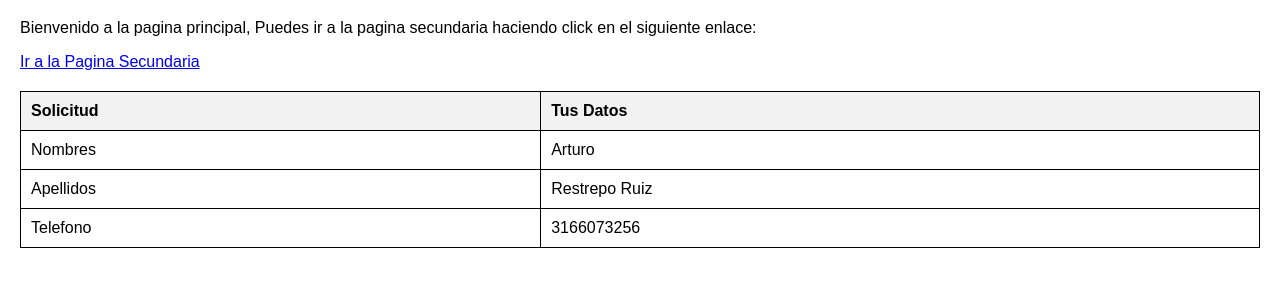
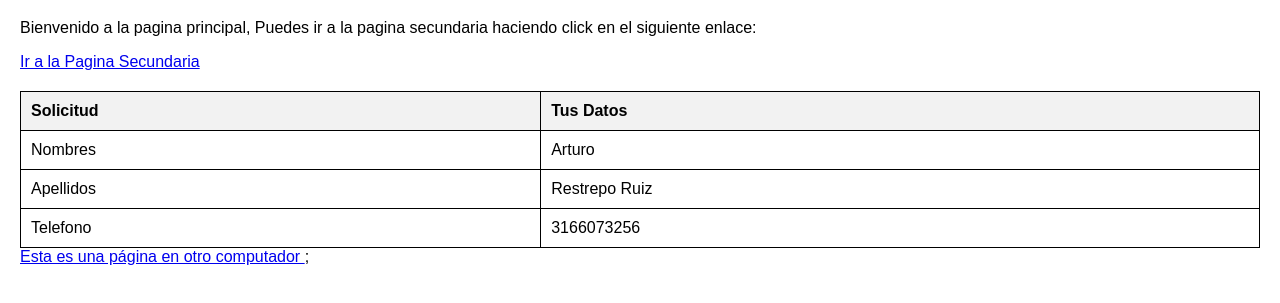
Before and after one commit to Einx001/proyecto-Arturo, a plain HTML site: page index.html in a window 1280 px wide. Shown: the part 61-364 px from the top of the page. Drawn offline with Linux system fonts and the light colour scheme.

Commit message:
modificacion en index

```diff
--- a/index.html
+++ b/index.html
@@ -51,6 +51,6 @@
             <td>3166073256</td>
         </tr>
     </table>
-
+    <A HREF="quot;http://xxx.yyy.zzz/AA/BB/CC/DD/pagina.html">Esta es una página en otro computador </A>;
 </body>
 </html>
```
